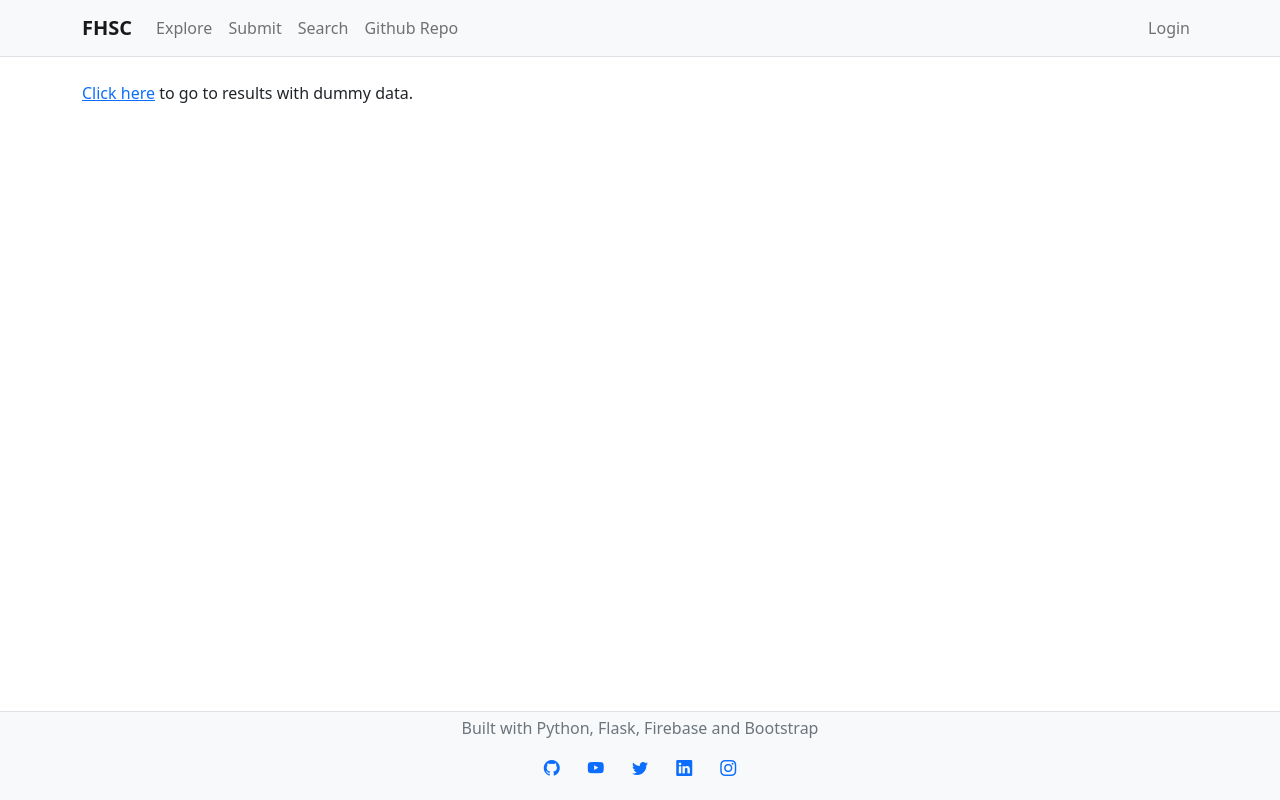
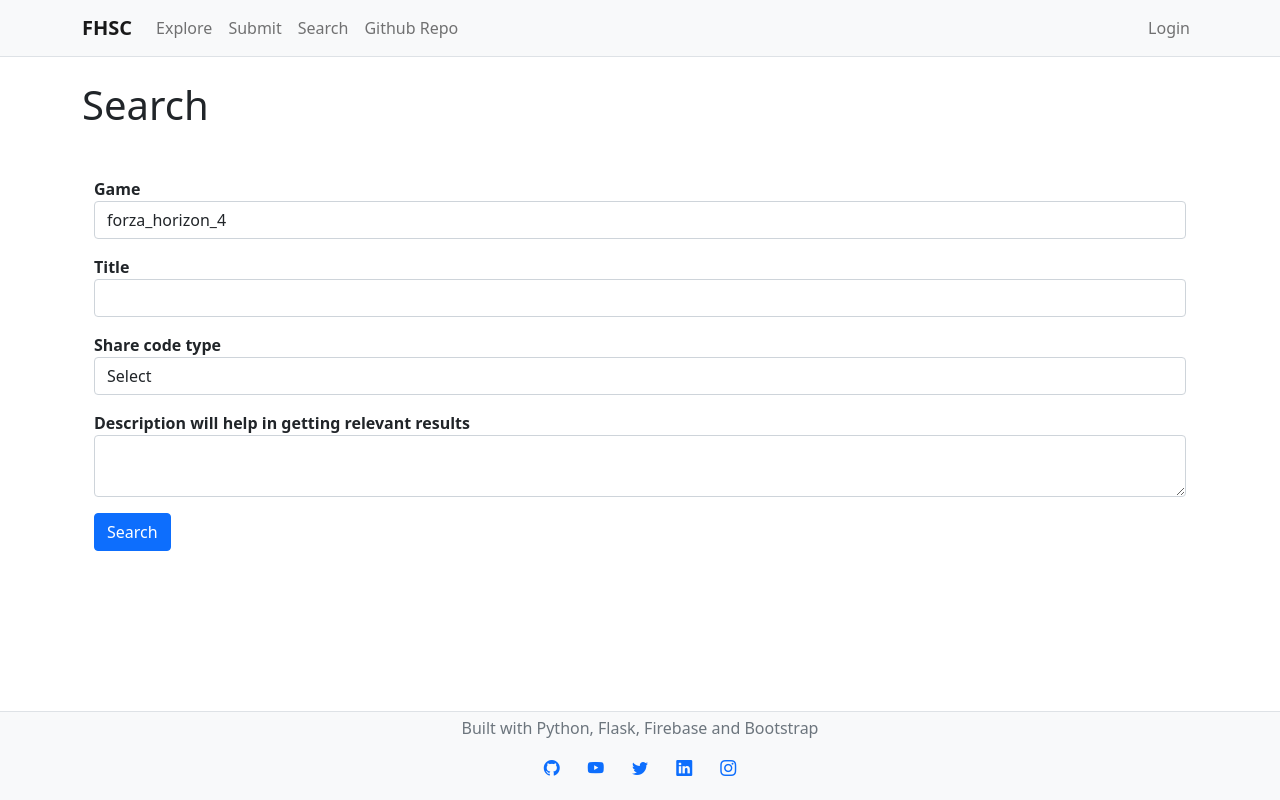
Before and after one commit to sarathsajan/webapp-share-codes, a Flask app: page /search in a window 1280 px wide. Run offline with Flask 2, Linux system fonts and the light colour scheme; some libraries are stand-ins or nearby versions.

Commit message:
search results on the way

```diff
--- a/mysite/app.py
+++ b/mysite/app.py
@@ -1,5 +1,6 @@
 # Import core libraries
 import datetime
+from turtle import title
 from flask import Flask, render_template, redirect, url_for, request, session, flash
 from functools import wraps
 from wtforms import Form, validators, StringField, TextAreaField, SelectField, IntegerField
@@ -42,13 +43,40 @@ def index():
 def explore():
     return render_template("explore.html", share_codes_data=share_codes_data) # show top picks of the day, week, month, all-time
 
-@app.route("/search")
+# Create a Search Form using WTForms
+class SearchForm(Form):
+    game = SelectField('Game', choices=['forza_horizon_4', 'forza_horizon_5'], validators=[validators.input_required()])
+    title  = StringField('Title', validators=[validators.input_required(), validators.Length(min=1, max=50)])
+    share_code_type = SelectField('Share code type', choices=['Select', 'event_lab', 'vinyl_group', 'livery_design'], validators=[validators.input_required(), validators.Length(min=7)])
+    event_lab_season = SelectField('Season', choices=['Select', 'hot','wet','storm','dry'], validators=[validators.Optional()])
+    event_lab_racing_series = SelectField('Racing Series', choices=['Select', 'road','dirt','cross_country','drag'], validators=[validators.Optional()])
+    search_description = TextAreaField('Description will help in getting relevant results', validators=[validators.Optional(), validators.Length(max=300)])
+
+@app.route("/search", methods=['GET', 'POST'])
 def search():
-    return render_template("search.html") # basically a form that has all the input fields like in the game
+    form = SearchForm(request.form)
+    if request.method == 'POST' and form.validate():
+        search_query = {
+            'title': form.title.data,
+            'game' : form.game.data,
+            'share_code_type' : form.share_code_type.data,
+            'event_lab_season' : form.event_lab_season.data,
+            'event_lab_racing_series' : form.event_lab_racing_series.data,
+            'search_description': form.search_description.data.replace('.', ' ').split()
+        }
+        return redirect(url_for("results", search_query=search_query))
+    return render_template("search.html", form=form) # basically a form that has all the input fields like in the game
 
 @app.route("/results")
 def results():
-    return render_template("results.html", share_codes_data="dummy_data")
+    search_query = request.args.get('search_query', None)
+    # call the gcfsDB function here to get the results using search_query
+    # then pass this result to the results page as a list data
+    return render_template("results.html", search_query=search_query)
+
+@app.route("/view")
+def view_form(game, share_code):
+    return ('view form comes here...that you use to find a specific sharecode...this form will ask for only game name and sharecode field')
 
 @app.route("/view/<game>/<int:share_code>")
 def view_single_share_code(game, share_code):
--- a/mysite/templates/results.html
+++ b/mysite/templates/results.html
@@ -1,5 +1,5 @@
 {% extends 'layout.html' %}
 
 {% block body%}
-    {{ share_codes_data }}
+    {{ search_query }}
 {% endblock %}
--- a/mysite/templates/search.html
+++ b/mysite/templates/search.html
@@ -1,7 +1,41 @@
 {% extends 'layout.html' %}
 
 {% block body%}
-    <div class="container">
-        <p><a href="/results">Click here</a> to go to results with dummy data.</p>
+    <script>
+        function yesnoCheck(that) {
+            if (that.value == "event_lab") {
+                //alert("Enter the Event Lab details like Season and Racing series");
+                document.getElementById("event-lab-sub-fields").style.display = "block";
+            } else {
+                document.getElementById("event-lab-sub-fields").style.display = "none";
+            }
+        }
+    </script>
+
+
+    <div class="container mb-8">
+        <h1 class="mb-8">Search</h1>
+        <div class="container mt-5">
+            {% from "includes/_formhelpers.html" import render_field %}
+            <form method="POST" action="">
+                <div class="form-group" style="font-weight: 600;">
+                    {{ render_field(form.game, class="form-control mb-3") }}
+                </div>
+                <div class="form-group" style="font-weight: 600;">
+                    {{ render_field(form.title, class="form-control mb-3") }}
+                </div>
+                <div class="form-group" style="font-weight: 600;">
+                    {{ render_field(form.share_code_type, class="form-control mb-3", onchange="yesnoCheck(this);") }}
+                </div>
+                <div class="form-group" id="event-lab-sub-fields" style="display: none; font-weight: 600;")>
+                    {{ render_field(form.event_lab_season, class="form-control mb-3") }}
+                    {{ render_field(form.event_lab_racing_series, class="form-control mb-3") }}
+                </div>
+                <div class="form-group" style="font-weight: 600;">
+                    {{ render_field(form.search_description, class="form-control mb-3") }}
+                </div>
+                <p><input type="submit" value="Search" class="btn btn-primary"></p>
+            </form>
+        </div>
     </div>
 {% endblock %}
```
